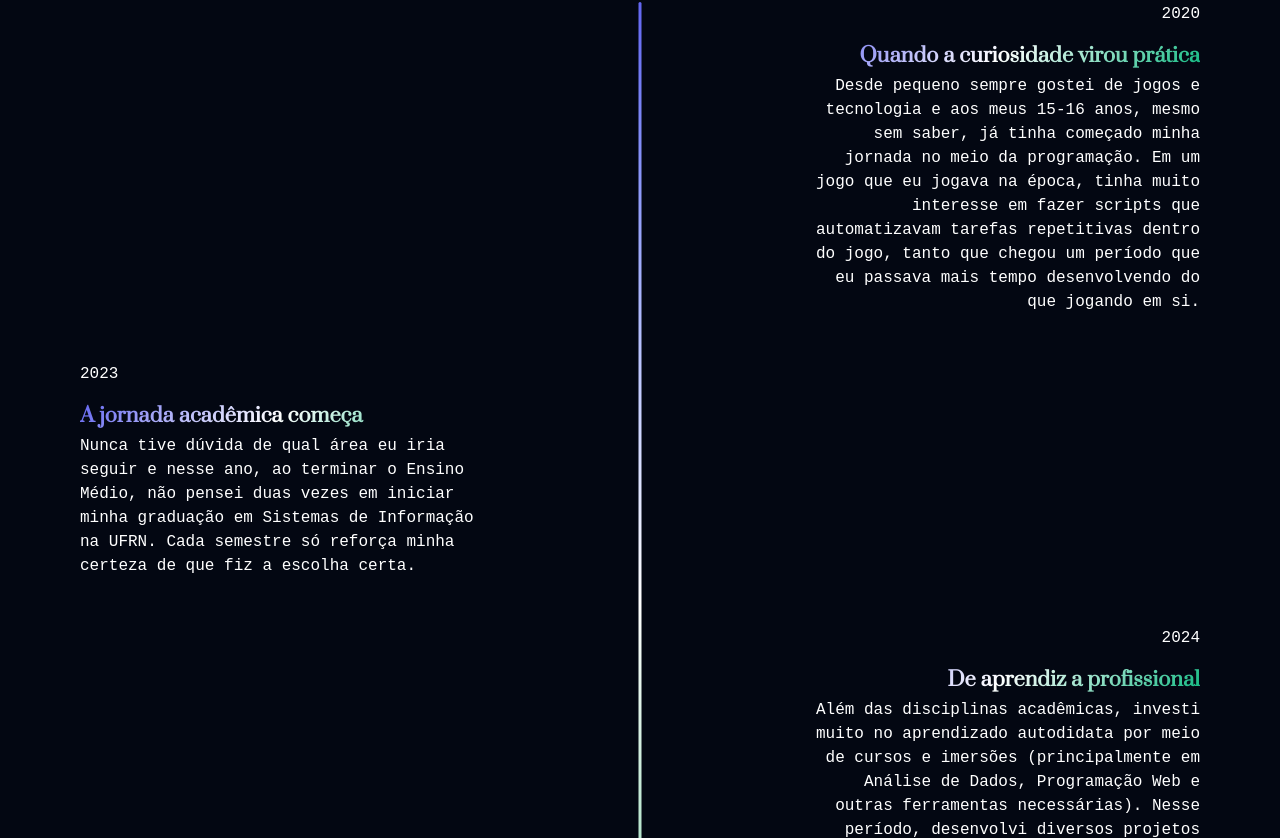
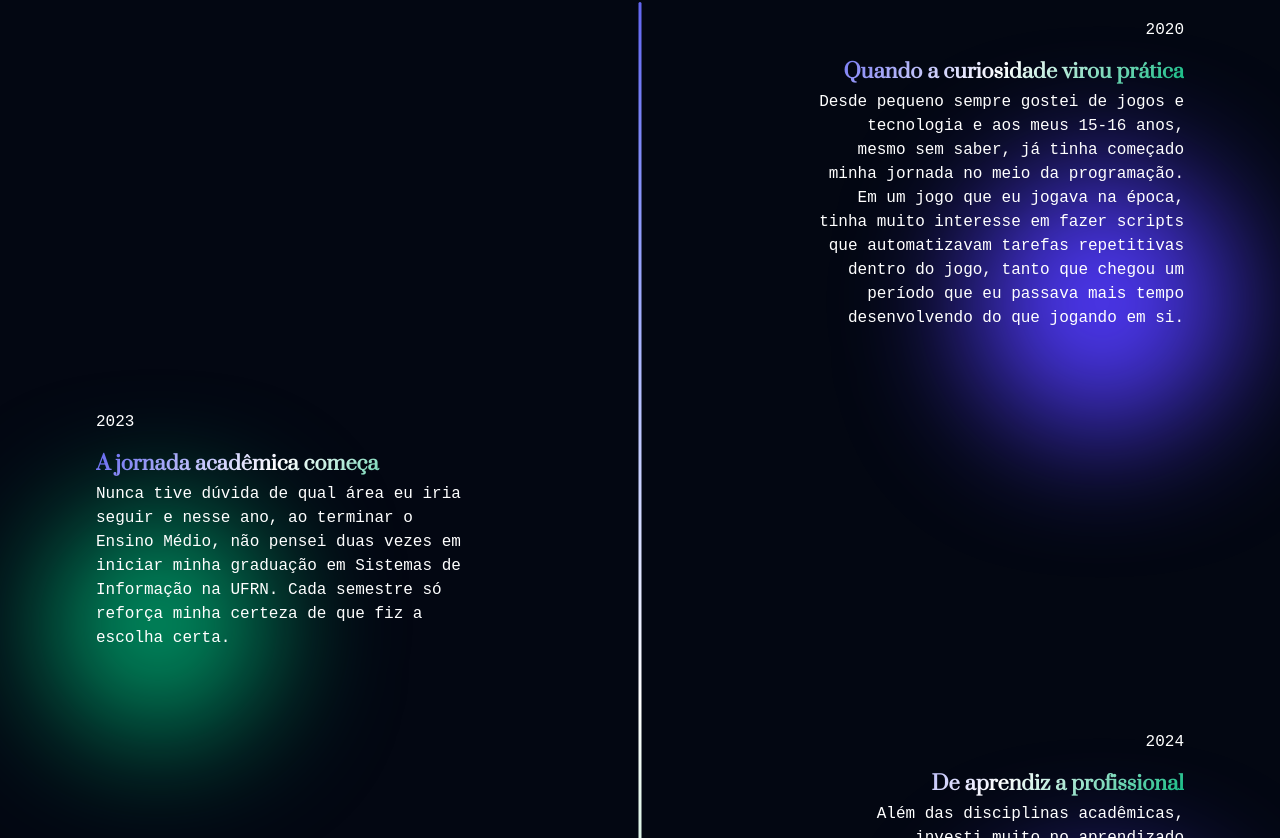
Before and after one commit to mtzdantas/web-portfolio, a React (Vite) app: page / in a window 1280 px wide. Shown: the part 1042-1880 px from the top of the page. Built offline with nearby package versions, Linux system fonts and the light colour scheme; a web font is replaced by a local one.

Commit message:
feat: adiciona detalhes de luz no background

```diff
--- a/src/screens/About.tsx
+++ b/src/screens/About.tsx
@@ -28,6 +28,7 @@ export default function About() {
 
   return (
     <section id="about" className="py-24 sm:py-32 relative">
+
     <h2 className="font-semibold text-3xl xl:text-4xl text-center text-gradient">
       Quem faz a mágica acontecer
     </h2>
@@ -44,16 +45,24 @@ export default function About() {
         return (
           <motion.div
             key={index}
-            className={`mb-12 flex w-full ${isLeft ? "justify-end pr-8" : "justify-start pl-8"}`}
+            className={`relative mb-12 flex w-full ${isLeft ? "justify-end pr-8" : "justify-start pl-8"}`}
             initial={{ opacity: 0, y: 30 }}
             whileInView={{ opacity: 1, y: 0 }}
             viewport={{ amount: 0.6 }}
             transition={{ duration: 0.4, delay: index * 0.2 }}
           >
-            <div className={`max-w-[240px] sm:max-w-[250px] md:max-w-[300px] lg:max-w-[400px] ${isLeft ? "text-right" : "text-left"}`}>
+            {isLeft && (
+              <div className="absolute -bottom-1/4 right-0 -z-10 w-65 h-65 bg-indigo-600 rounded-full blur-3xl"></div>
+            )}
+
+            {!isLeft && (
+              <div className="absolute -bottom-1/4 left-0 -z-10 w-55 h-55 bg-emerald-600 rounded-full blur-3xl"></div>
+            )}
+            <div className={`p-4 rounded-2xl transition-all duration-400
+      hover:bg-white/5 hover:backdrop-blur-md hover:border hover:border-white/10 max-w-[240px] sm:max-w-[250px] md:max-w-[300px] lg:max-w-[400px] ${isLeft ? "text-right" : "text-left"}`}>
               <p className="mb-4">{item.year}</p>
               <h2 className="text-xl font-semibold mb-1 text-gradient">{item.title}</h2>
-              <p className="text-gray-300">{item.text}</p>
+              <p className="">{item.text}</p>
             </div>
           </motion.div>
         )
```
